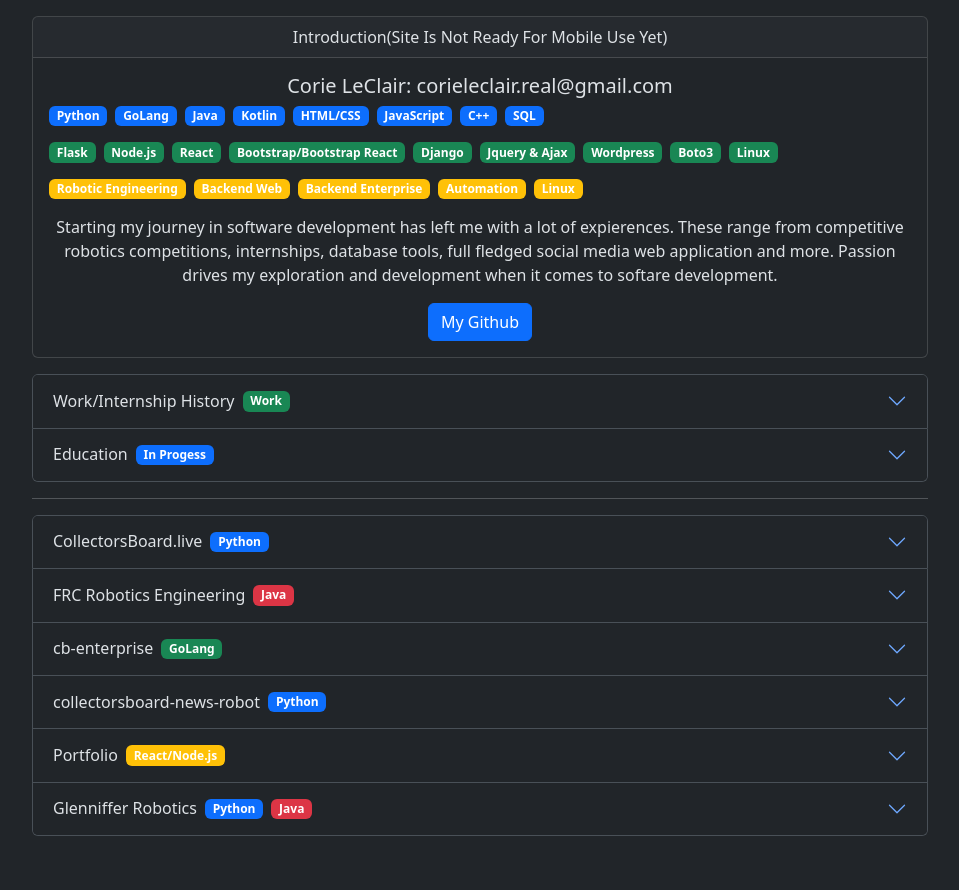
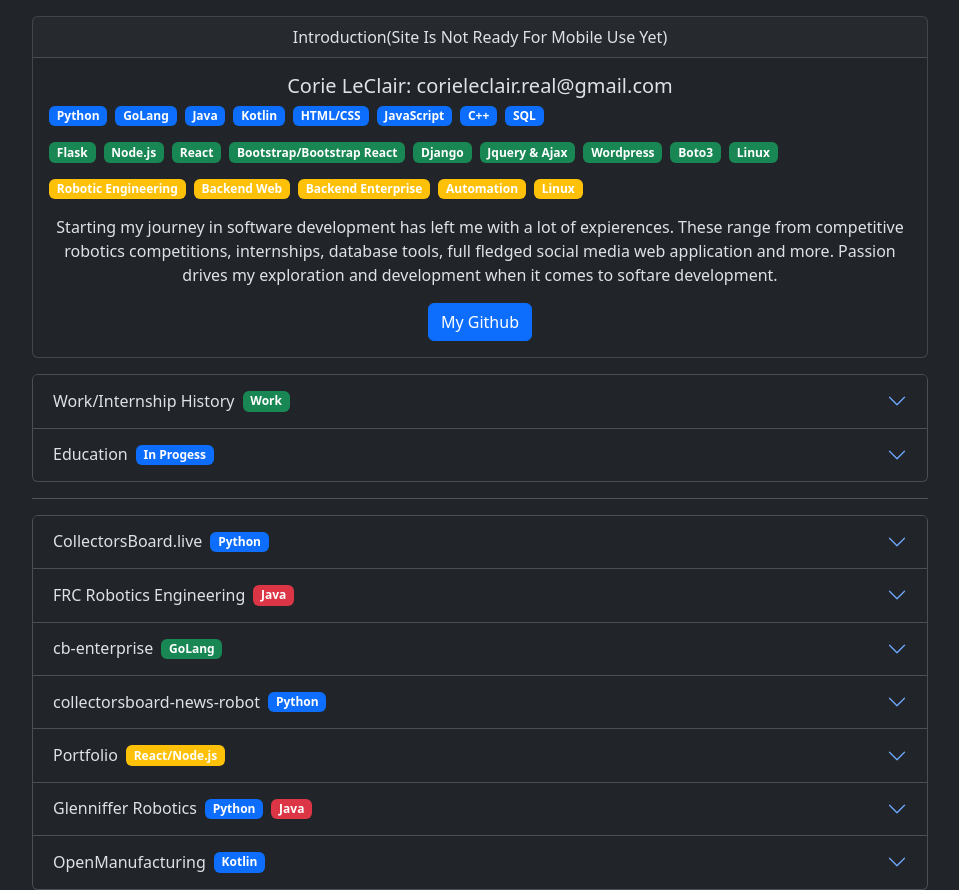
Before and after one commit to corie-lc/portfolio, a React (Create React App) app: page / in a window 1280 px wide. Shown: the whole page, without its empty margins (160-1119 px from the left). Before the commit the page ends 836 px from the top, so only its background shows below. Built offline with nearby package versions, Linux system fonts and the light colour scheme.

Commit message:
addition of manufacturing project

```diff
--- a/src/App.js
+++ b/src/App.js
@@ -172,6 +172,30 @@
         </Accordion.Body>
       </Accordion.Item>
 
+      <Accordion.Item eventKey="6">
+      <Accordion.Header>OpenManufacturing <Badge className='ms-2' bg="primary">Kotlin</Badge></Accordion.Header>
+        <Accordion.Body>
+          <Stack className="mb-3" direction="horizontal" gap={2}>
+            <Badge bg="success">Kotlin</Badge>
+            <Badge bg="success">Java</Badge>
+            <Badge bg="success">JavaFX</Badge>
+            <Badge bg="success">Maven/Gradle</Badge>
+          </Stack>
+
+            OpenManufacturing is a piece of software to replace costly traveller software for start-up manufacturing companies. This will be a fully customizable
+            enterprise level application, written in Kotlin with JavaFX. This will have the option to store jobs via a database or, for less tech inclined people, a master folder
+            with jobs in it.
+
+            <hr/>
+
+
+          <ButtonGroup className='mt-3'>
+            <Button onClick={() => openInNewTab('https://github.com/corie-lc/ManufacturingConnections')} variant="success">Source Code</Button>
+          </ButtonGroup>
+
+        </Accordion.Body>
+      </Accordion.Item>
+
     </Accordion>
   );
 }
```
